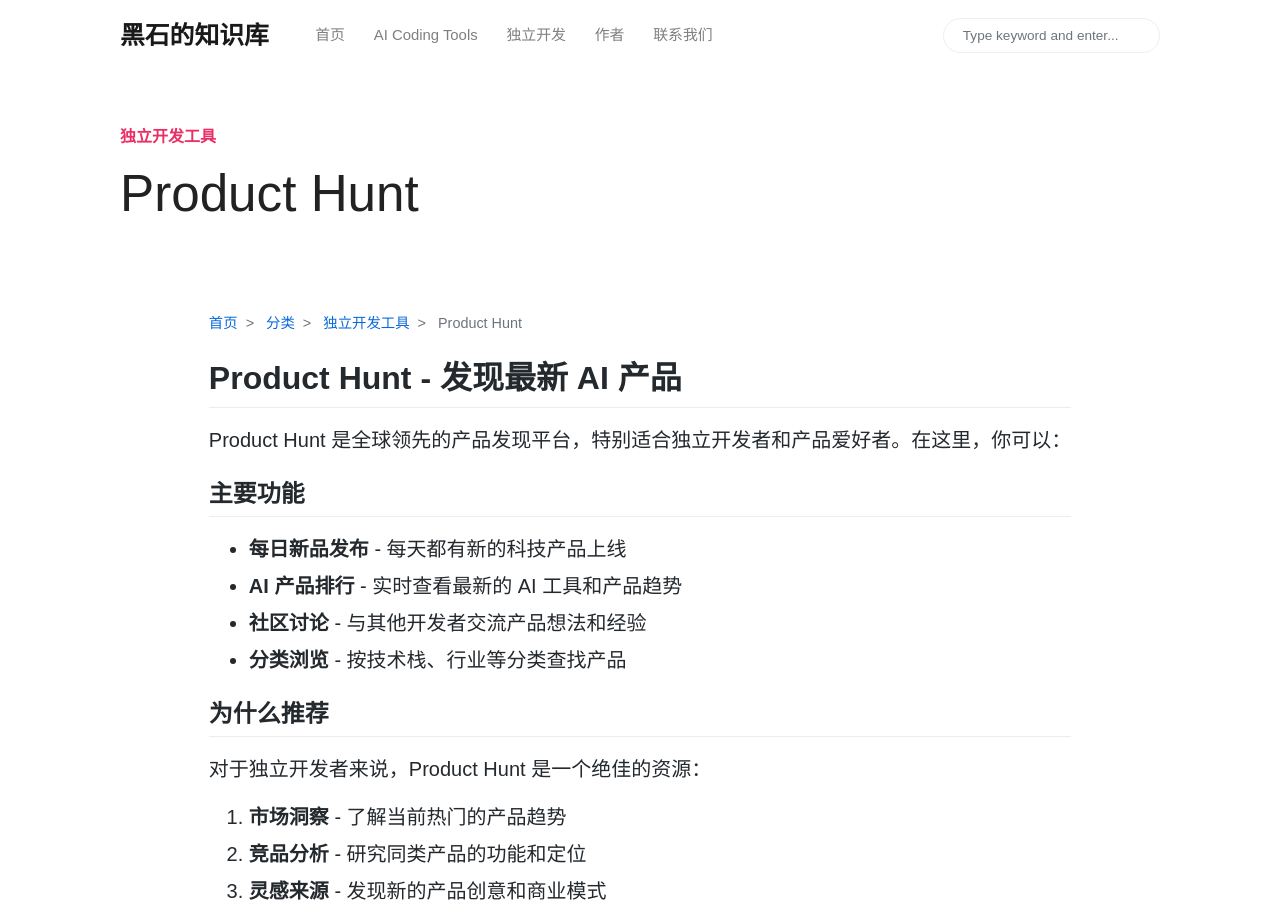
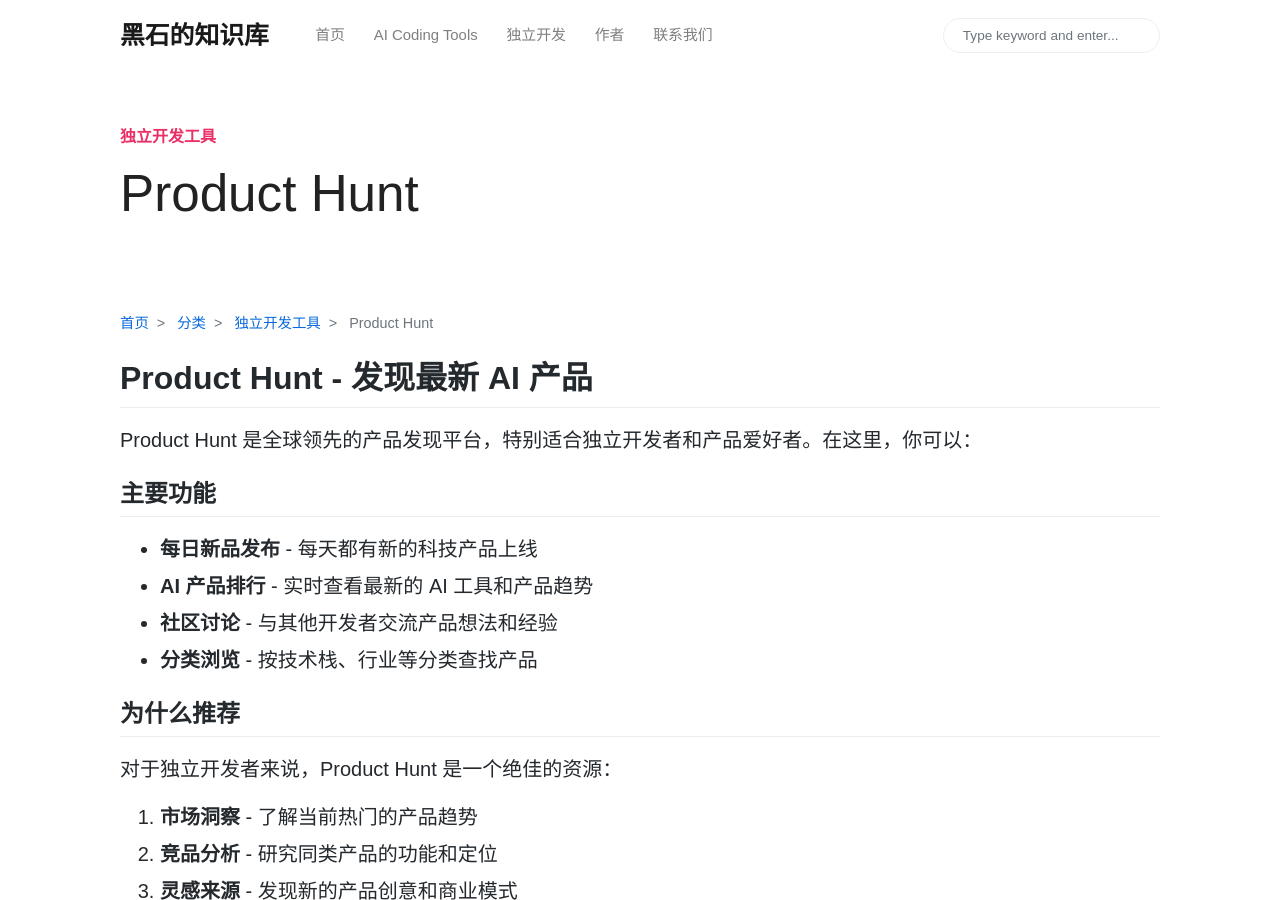
Before and after one commit to blackstoneblackstone/blackstoneblackstone.github.io, a Jekyll site: the page built from _posts/2025-01-20-producthunt.md, in a window 1280 px wide and 900 px high. Built offline with Jekyll 4.4.1, drawn with Linux system fonts in a browser that asks for light colours; nearby versions of some CDN libraries; comment, search, counter and statistics services are not loaded; a style sheet for code colours, icons or effects is not loaded.

Commit message:
✨ feat: 调整文章布局，优化列宽设置以提升内容展示效果。

```diff
--- a/_layouts/post.html
+++ b/_layouts/post.html
@@ -25,11 +25,11 @@
 
 
 
-<div class="container-lg pt-4 pb-4">
+<div class="container pt-4 pb-4">
 	<div class="row justify-content-center">
 
 
-		<div class="col-md-24 col-lg-24">
+		<div class="col-md-12 col-lg-12">
 
             <!-- 面包屑导航 -->
             <nav aria-label="breadcrumb" class="mb-4">
```
